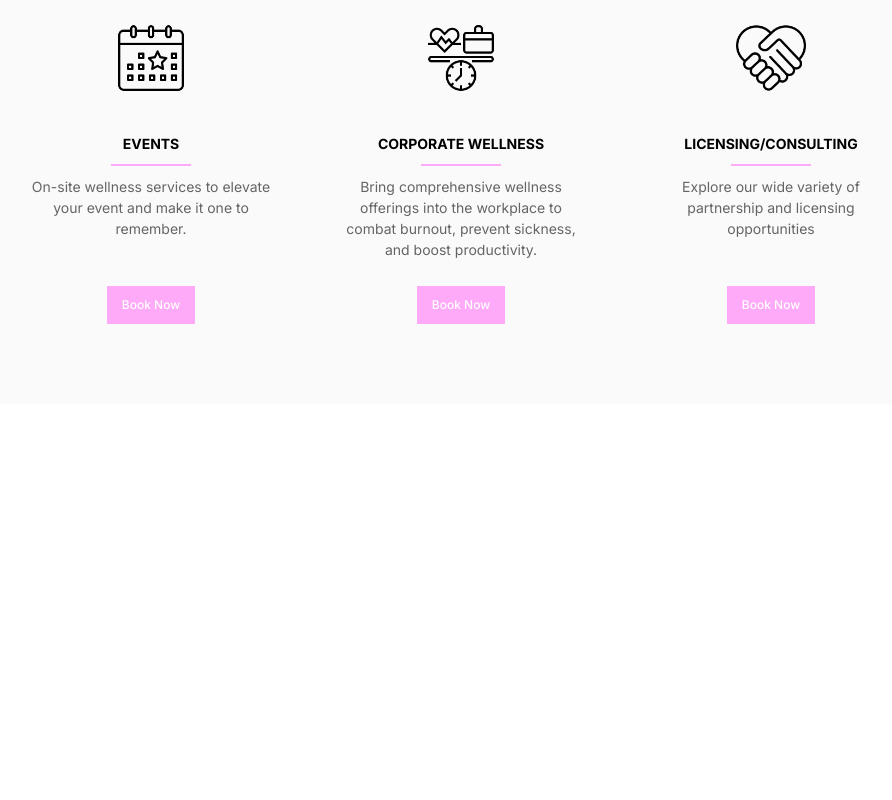
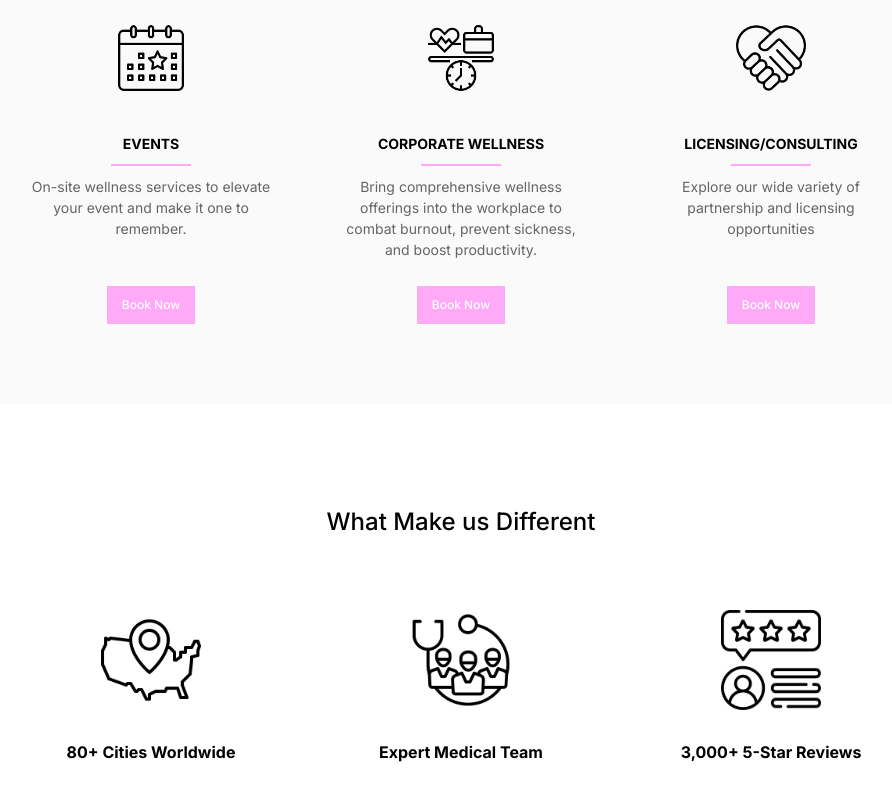
Before and after one commit to AmashChaudhry/pony-party, a Next.js app: page / in a window 1280 px wide. Shown: the part 1627-2427 px from the top of the page, without its empty margins (179-1071 px from the left). Before the commit the page ends 2031 px from the top, so only its background shows below. Built offline with nearby package versions, Linux system fonts and the light colour scheme; no server answers.

Commit message:
About us update

```diff
--- a/src/app/page.js
+++ b/src/app/page.js
@@ -147,6 +147,45 @@ export default function Home() {
           </div>
         </div>
       </div>
+      <span className="h-0 w-full sm:h-[60px]"></span>
+      <div className="flex flex-col items-center w-full py-[40px]">
+                <h2 className="text-[24px] font-medium">What Make us Different</h2>
+                <div className="flex flex-wrap justify-center mx-auto max-w-[1200px]">
+                    <div className="flex flex-col items-center h-fit w-[45%] px-[10px] my-[60px] sm:w-[310px]">
+                        <div className="relative h-[100px] w-full m-[10px]">
+                            <Image
+                                src="/about-us/map.png"
+                                fill
+                                style={{ objectFit: "contain" }}
+                                alt="Calender"
+                            />
+                        </div>
+                        <h3 className="text-[14px] text-center font-bold hover:text-[#ffa9f9] mt-[20px] sm:text-[16px]">80+ Cities Worldwide</h3>
+                    </div>
+                    <div className="flex flex-col items-center h-fit w-[45%] px-[10px] my-[60px] sm:w-[310px]">
+                        <div className="relative h-[100px] w-full m-[10px]">
+                            <Image
+                                src="/about-us/medical.png"
+                                fill
+                                style={{ objectFit: "contain" }}
+                                alt="Calender"
+                            />
+                        </div>
+                        <h3 className="text-[14px] text-center font-bold hover:text-[#ffa9f9] mt-[20px] sm:text-[16px]">Expert Medical Team</h3>
+                    </div>
+                    <div className="flex flex-col items-center h-fit w-[45%] px-[10px] my-[60px] sm:w-[310px]">
+                        <div className="relative h-[100px] w-full m-[10px]">
+                            <Image
+                                src="/about-us/reviews.png"
+                                fill
+                                style={{ objectFit: "contain" }}
+                                alt="Calender"
+                            />
+                        </div>
+                        <h3 className="text-[14px] text-center font-bold hover:text-[#ffa9f9] mt-[20px] sm:text-[16px]">3,000+ 5-Star Reviews</h3>
+                    </div>
+                </div>
+            </div>
     </main>
   );
 }
--- a/src/app/pages/about-us/page.jsx
+++ b/src/app/pages/about-us/page.jsx
@@ -9,7 +9,7 @@ export default function AboutUs() {
                 <p className="text-[16px] text-center text-gray-600">Pony Party is the global leader of in-home IV therapy and medical services.</p>
             </div>
             <div className="flex flex-col items-center bg-[#FAFAFA] w-full py-[40px]">
-                <h2 className="text-[24px]">What Make us Different</h2>
+                <h2 className="text-[24px] font-medium">What Make us Different</h2>
                 <div className="flex flex-wrap justify-center mx-auto max-w-[1200px]">
                     <div className="flex flex-col items-center h-fit w-[45%] px-[10px] my-[60px] sm:w-[310px]">
                         <div className="relative h-[100px] w-full m-[10px]">
@@ -49,7 +49,26 @@ export default function AboutUs() {
             <div className="flex flex-col items-center px-6 py-[40px]">
                 <h2 className="text-[22px] font-semibold">Our Story</h2>
                 <div className="bg-[#ffa9f9] h-[2px] w-[120px] mt-[5px] mb-[20px]"></div>
-                <p className="text-center max-w-[1000px]">Two best friends with a passion for health, wellness, and healing. For those of you who work hard and like to play hard we have the ultimate recovery packages! We know that when you feel your best you perform even better, which is why we offer a variety of nutrients to help boost your mood, energy, and overall health. With an extensive background and years of clinical experience as nurses we are committed to providing the safest quality of care to each of our patients. At Pony Party we strive to deliver excellence, convenience, and comfort with all of our mobile services.</p>
+                <p className="text-[16px] text-center max-w-[1000px]">Two best friends with a passion for health, wellness, and healing. For those of you who work hard and like to play hard we have the ultimate recovery packages! We know that when you feel your best you perform even better, which is why we offer a variety of nutrients to help boost your mood, energy, and overall health. With an extensive background and years of clinical experience as nurses we are committed to providing the safest quality of care to each of our patients. At Pony Party we strive to deliver excellence, convenience, and comfort with all of our mobile services.</p>
+            </div>
+            <span className="h-[60px]"></span>
+            <div className="flex flex-col items-center w-full max-w-[1000px] px-[20px] sm:flex-row sm:items-start">
+                <div className="w-full h-full sm:w-[60%]">
+                    <Image
+                        src="/about-us/nurse.jpg"
+                        width={350}
+                        height={350}
+                        className="w-full h-auto"
+                        style={{ objectFit: "cover" }}
+                        alt="Nurse"
+                    />
+                </div>
+                <div className="flex flex-col w-full mt-10 sm:ml-10 sm:mt-0">
+                    <h3 className="text-[20px] font-medium mb-4">Our Nurse</h3>
+                    <p className="text-[16px]">
+                        Our Registered Nurses are thoroughly vetted, highly trained, and fully licensed, bringing extensive experience from their work in both ER and ICU settings. Our team of medical professionals is dedicated to delivering the safest and highest quality care to every patient. At Drip Hydration, we are committed to excellence in medical service delivery, with safety being our top priority in everything we do.
+                    </p>
+                </div>
             </div>
         </div>
     );
```
Also changed, not shown: public/about-us/nurse.jpg (added).
